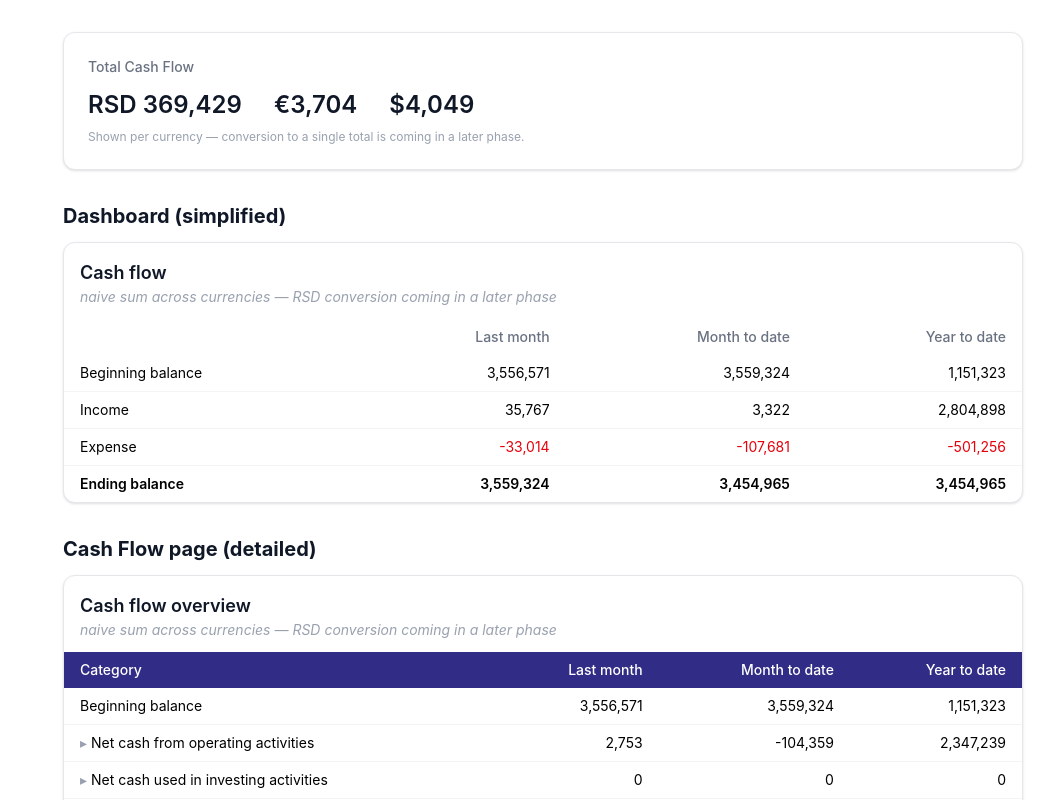
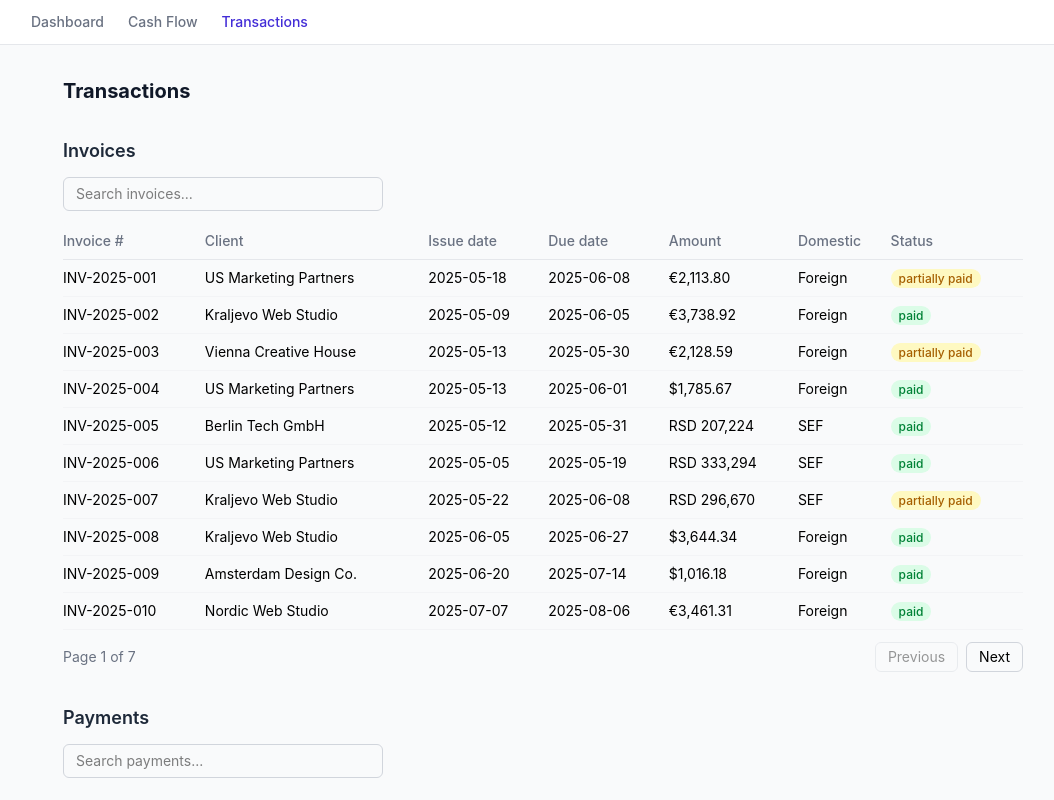
Before and after one commit to Un-a/financial-dashboard, a React (Vite) app: page /transactions in a window 1280 px wide. Shown: the top 800 px of the page, without its empty margins (97-1151 px from the left). Built offline with nearby package versions, Linux system fonts and the light colour scheme.

Commit message:
added routing

```diff
--- a/package.json
+++ b/package.json
@@ -14,6 +14,7 @@
     "@tanstack/react-table": "^8.21.3",
     "react": "^19.2.7",
     "react-dom": "^19.2.7",
+    "react-router-dom": "^7.18.2",
     "tailwindcss": "^4.3.3",
     "zustand": "^5.0.14"
   },
--- a/src/App.tsx
+++ b/src/App.tsx
@@ -1,39 +1,21 @@
-import { generateMockAccounts, generateMockExpenses, generateMockInvoicesAndPayments } from './lib/mockData';
-import { TransactionTable } from './components/TransactionTable';
-import { CashFlowSummaryTable } from './components/CashFlowSummaryTable';
-import { CashFlowTable } from './components/CashFlowTable';
-import { CashFlowCard } from './components/CashFlowCard';
+import { BrowserRouter, Routes, Route } from 'react-router-dom';
+import { MainLayout } from './layouts/MainLayout';
+import { DashboardPage } from './pages/DashboardPage';
+import { CashFlowPage } from './pages/CashFlowPage';
+import { TransactionsPage } from './pages/TransactionsPage';
 
 const App = () => {
-  const accounts = generateMockAccounts();
-  const { invoices, payments: incomePayments } = generateMockInvoicesAndPayments({ accounts });
-  const expenses = generateMockExpenses(accounts, 15);
-  const payments = [...incomePayments, ...expenses];
-
   return (
-    <div className="mx-auto max-w-5xl space-y-8 p-8">
-      <CashFlowCard accounts={accounts} />
-      <div>
-        <h1 className="mb-3 text-xl font-bold text-gray-900">Dashboard (simplified)</h1>
-        <CashFlowSummaryTable payments={payments} />
-      </div>
-
-      <div>
-        <h1 className="mb-3 text-xl font-bold text-gray-900">Cash Flow page (detailed)</h1>
-        <CashFlowTable payments={payments} />
-      </div>
-
-      <div>
-        <h2 className="mb-3 text-lg font-semibold text-gray-800">Invoices</h2>
-        <TransactionTable variant="invoices" invoices={invoices} payments={payments} />
-      </div>
-
-      <div>
-        <h2 className="mb-3 text-lg font-semibold text-gray-800">Payments</h2>
-        <TransactionTable variant="payments" payments={payments} accounts={accounts} invoices={invoices} />
-      </div>
-    </div>
+    <BrowserRouter>
+      <Routes>
+        <Route element={<MainLayout />}>
+          <Route path="/" element={<DashboardPage />} />
+          <Route path="/cash-flow" element={<CashFlowPage />} />
+          <Route path="/transactions" element={<TransactionsPage />} />
+        </Route>
+      </Routes>
+    </BrowserRouter>
   );
-}
+};
 
 export default App;
--- /dev/null
+++ b/src/layouts/MainLayout.tsx
@@ -0,0 +1,38 @@
+import { NavLink, Outlet } from 'react-router-dom';
+
+const NAV_LINKS = [
+  { to: '/', label: 'Dashboard' },
+  { to: '/cash-flow', label: 'Cash Flow' },
+  { to: '/transactions', label: 'Transactions' }
+];
+
+export const MainLayout = () => {
+  return (
+    <div className="flex min-h-screen flex-col bg-gray-50">
+      <nav className="border-b border-gray-200 bg-white px-6 py-3">
+        <div className="mx-auto flex max-w-5xl gap-6">
+          {NAV_LINKS.map((link) => (
+            <NavLink
+              key={link.to}
+              to={link.to}
+              end={link.to === '/'}
+              className={({ isActive }) =>
+                `text-sm font-medium ${isActive ? 'text-indigo-700' : 'text-gray-500 hover:text-gray-700'}`
+              }
+            >
+              {link.label}
+            </NavLink>
+          ))}
+        </div>
+      </nav>
+
+      <main className="mx-auto w-full max-w-5xl flex-1 space-y-8 p-8">
+        <Outlet />
+      </main>
+
+      <footer className="border-t border-gray-200 px-6 py-4 text-center text-xs text-gray-400">
+        Financial Dashboard — portfolio project
+      </footer>
+    </div>
+  );
+};
--- /dev/null
+++ b/src/pages/CashFlowPage.tsx
@@ -0,0 +1,18 @@
+// src/pages/CashFlowPage.tsx
+
+import { generateMockAccounts, generateMockExpenses, generateMockInvoicesAndPayments } from '../lib/mockData';
+import { CashFlowTable } from '../components/CashFlowTable';
+
+export const CashFlowPage = () => {
+  const accounts = generateMockAccounts();
+  const { payments: incomePayments } = generateMockInvoicesAndPayments({ accounts });
+  const expenses = generateMockExpenses(accounts, 15);
+  const payments = [...incomePayments, ...expenses];
+
+  return (
+    <div>
+      <h1 className="mb-4 text-xl font-bold text-gray-900">Cash Flow</h1>
+      <CashFlowTable payments={payments} />
+    </div>
+  );
+};
--- /dev/null
+++ b/src/pages/DashboardPage.tsx
@@ -0,0 +1,20 @@
+import { generateMockAccounts, generateMockExpenses, generateMockInvoicesAndPayments } from '../lib/mockData';
+import { CashFlowSummaryTable } from '../components/CashFlowSummaryTable';
+import { CashFlowCard } from '../components/CashFlowCard';
+
+export const DashboardPage = () => {
+  const accounts = generateMockAccounts();
+  const { payments: incomePayments } = generateMockInvoicesAndPayments({ accounts });
+  const expenses = generateMockExpenses(accounts, 15);
+  const payments = [...incomePayments, ...expenses];
+
+  return (
+    <>
+    <CashFlowCard accounts={accounts} />
+    <div>
+      <h1 className="mb-4 text-xl font-bold text-gray-900">Dashboard</h1>
+      <CashFlowSummaryTable payments={payments} />
+    </div>
+    </>
+  );
+};
--- /dev/null
+++ b/src/pages/TransactionsPage.tsx
@@ -0,0 +1,27 @@
+// src/pages/TransactionsPage.tsx
+
+import { generateMockAccounts, generateMockExpenses, generateMockInvoicesAndPayments } from '../lib/mockData';
+import { TransactionTable } from '../components/TransactionTable';
+
+export const TransactionsPage = () => {
+  const accounts = generateMockAccounts();
+  const { invoices, payments: incomePayments } = generateMockInvoicesAndPayments({ accounts });
+  const expenses = generateMockExpenses(accounts, 15);
+  const payments = [...incomePayments, ...expenses];
+
+  return (
+    <div className="space-y-8">
+      <h1 className="text-xl font-bold text-gray-900">Transactions</h1>
+
+      <div>
+        <h2 className="mb-3 text-lg font-semibold text-gray-800">Invoices</h2>
+        <TransactionTable variant="invoices" invoices={invoices} payments={payments} />
+      </div>
+
+      <div>
+        <h2 className="mb-3 text-lg font-semibold text-gray-800">Payments</h2>
+        <TransactionTable variant="payments" payments={payments} accounts={accounts} invoices={invoices} />
+      </div>
+    </div>
+  );
+};
```
Also changed, not shown: 1 other file (tests, documents, lock files or other folders).
